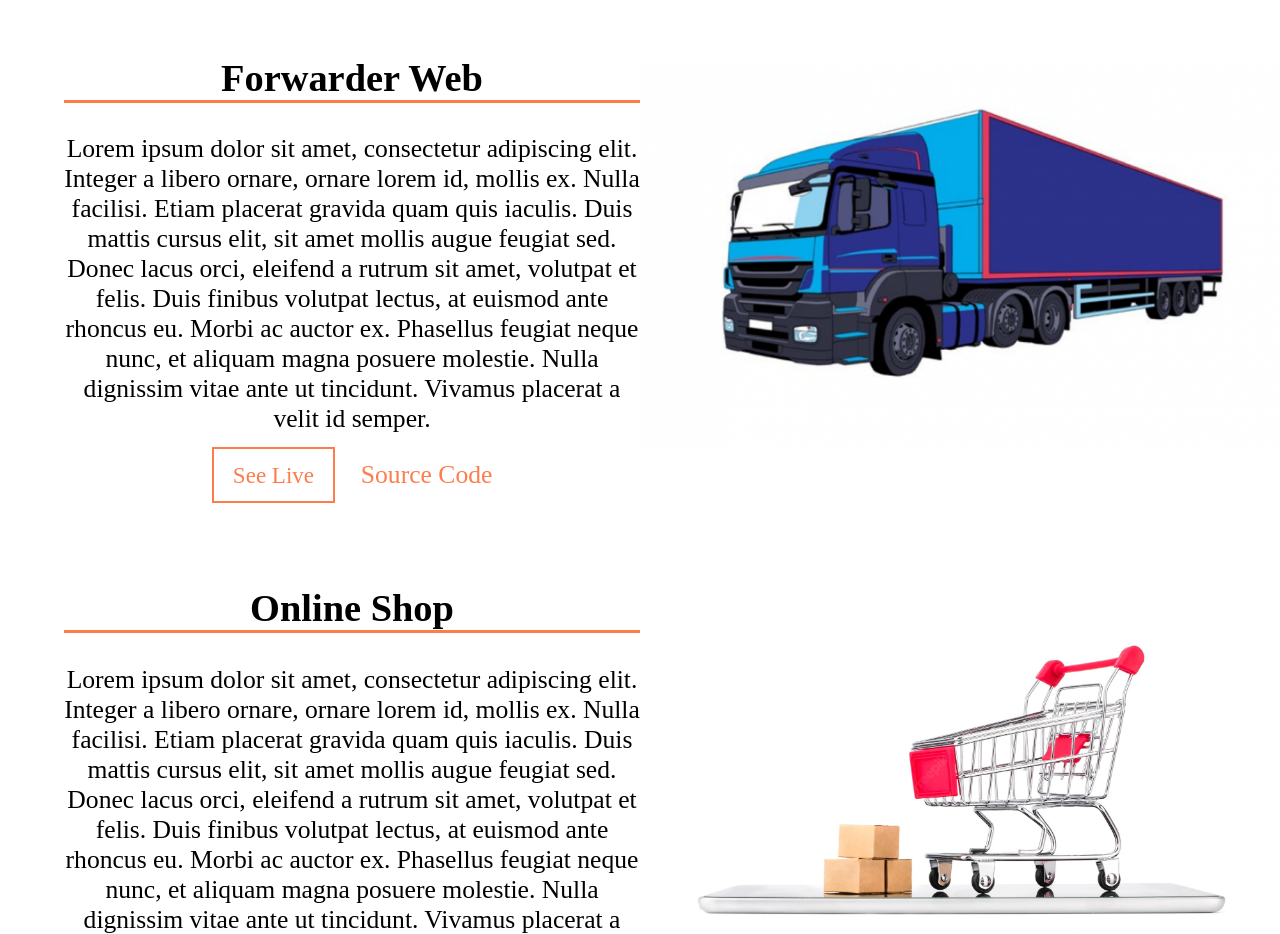
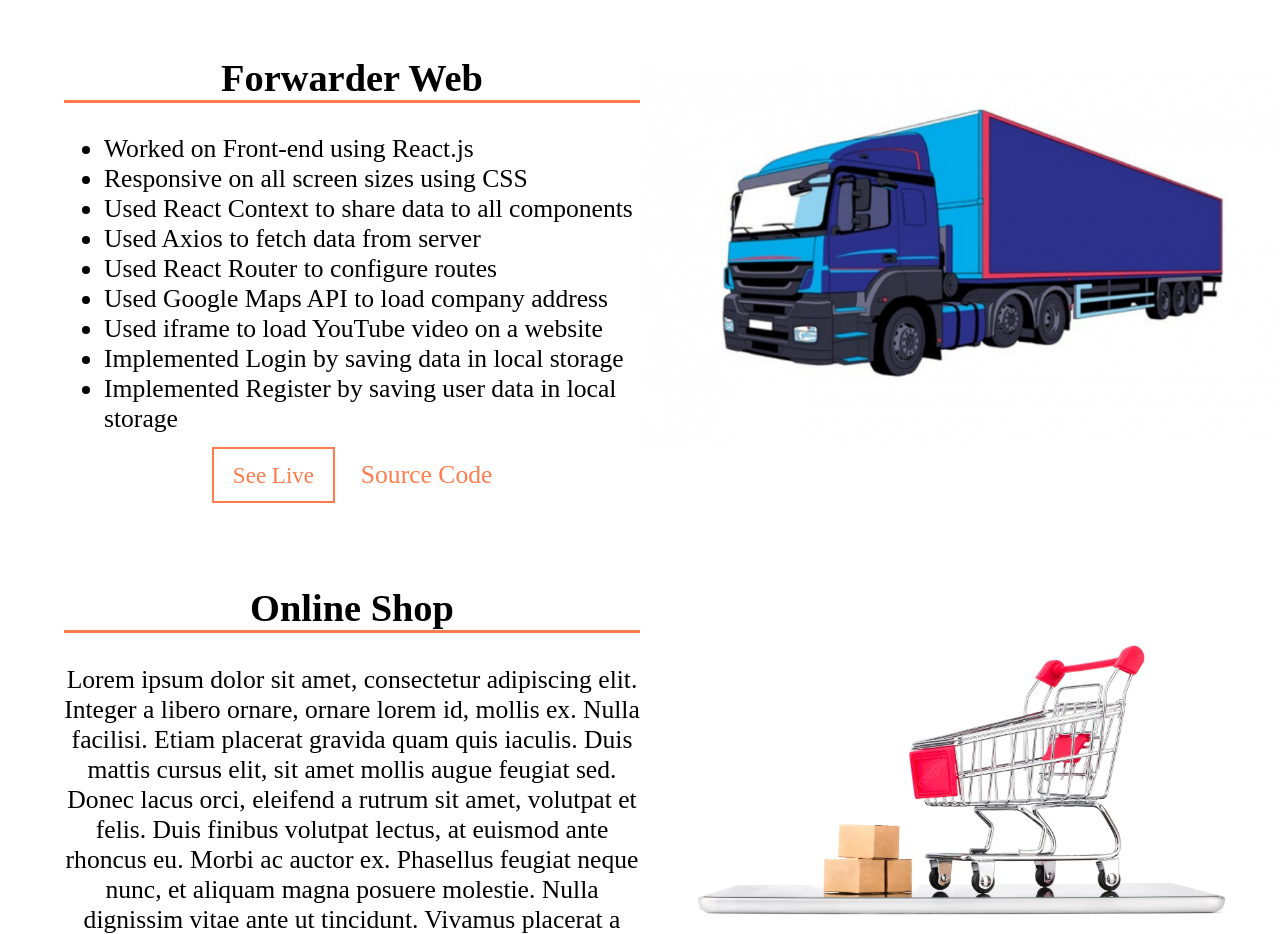
Before and after one commit to GegaLataria/portfolio, a React (Create React App) app: page / in a window 1280 px wide. Shown: the part 1500-2434 px from the top of the page. Built offline with nearby package versions, Linux system fonts and the light colour scheme.

Commit message:
updating projects

```diff
--- a/src/projects/Projects.css
+++ b/src/projects/Projects.css
@@ -51,6 +51,11 @@
     flex: 50vw;
 }
 
+.project-description {
+    /* list-style-type: none; */
+    text-align: left;
+}
+
 .project-image {
     width: 50vw;
     flex: 50%;
--- a/src/projects/Projects.js
+++ b/src/projects/Projects.js
@@ -12,16 +12,17 @@ export default function Projects() {
         <div className="project-container__flex">
           <div className="project-input-container">
             <h2 className="project-title">Forwarder Web</h2>
-            <p>
-              Lorem ipsum dolor sit amet, consectetur adipiscing elit. Integer a
-              libero ornare, ornare lorem id, mollis ex. Nulla facilisi. Etiam
-              placerat gravida quam quis iaculis. Duis mattis cursus elit, sit
-              amet mollis augue feugiat sed. Donec lacus orci, eleifend a rutrum
-              sit amet, volutpat et felis. Duis finibus volutpat lectus, at
-              euismod ante rhoncus eu. Morbi ac auctor ex. Phasellus feugiat
-              neque nunc, et aliquam magna posuere molestie. Nulla dignissim
-              vitae ante ut tincidunt. Vivamus placerat a velit id semper.
-            </p>
+            <ul className="project-description">
+              <li>Worked on Front-end using React.js</li>
+              <li>Responsive on all screen sizes using CSS</li>
+              <li>Used React Context to share data to all components</li>
+              <li>Used Axios to fetch data from server</li>
+              <li>Used React Router to configure routes</li>
+              <li>Used Google Maps API to load company address</li>
+              <li>Used iframe to load YouTube video on a website</li>
+              <li>Implemented Login by saving data in local storage</li>
+              <li>Implemented Register by saving user data in local storage</li>
+            </ul>
             <a
               className="see-live-button"
               target="_blank"
```
